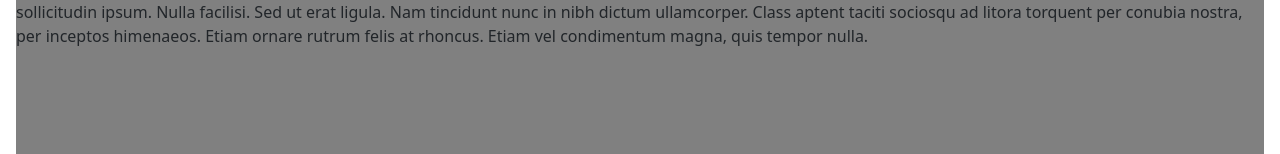
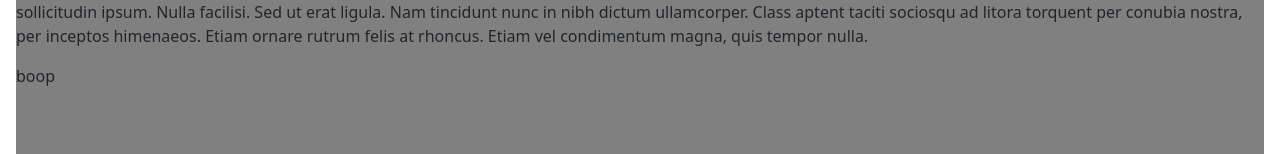
Before and after one commit to DaymenPasick/folio-react, a React (Vite) app: page /Contact in a window 1280 px wide. Shown: the part 170-324 px from the top of the page. Built offline with nearby package versions, Linux system fonts and the light colour scheme.

Commit message:
connected contactForm component with Contact component

```diff
--- a/src/pages/Contact.jsx
+++ b/src/pages/Contact.jsx
@@ -1,3 +1,7 @@
+//Will import Form from respective path
+import Form from '../components/Forms/contactForm'
+
+
 export default function Contact() {
     return (
       <div>
@@ -15,6 +19,8 @@ export default function Contact() {
           conubia nostra, per inceptos himenaeos. Etiam ornare rutrum felis at
           rhoncus. Etiam vel condimentum magna, quis tempor nulla.
         </p>
+          <Form />
       </div>
+
     );
   }
```
